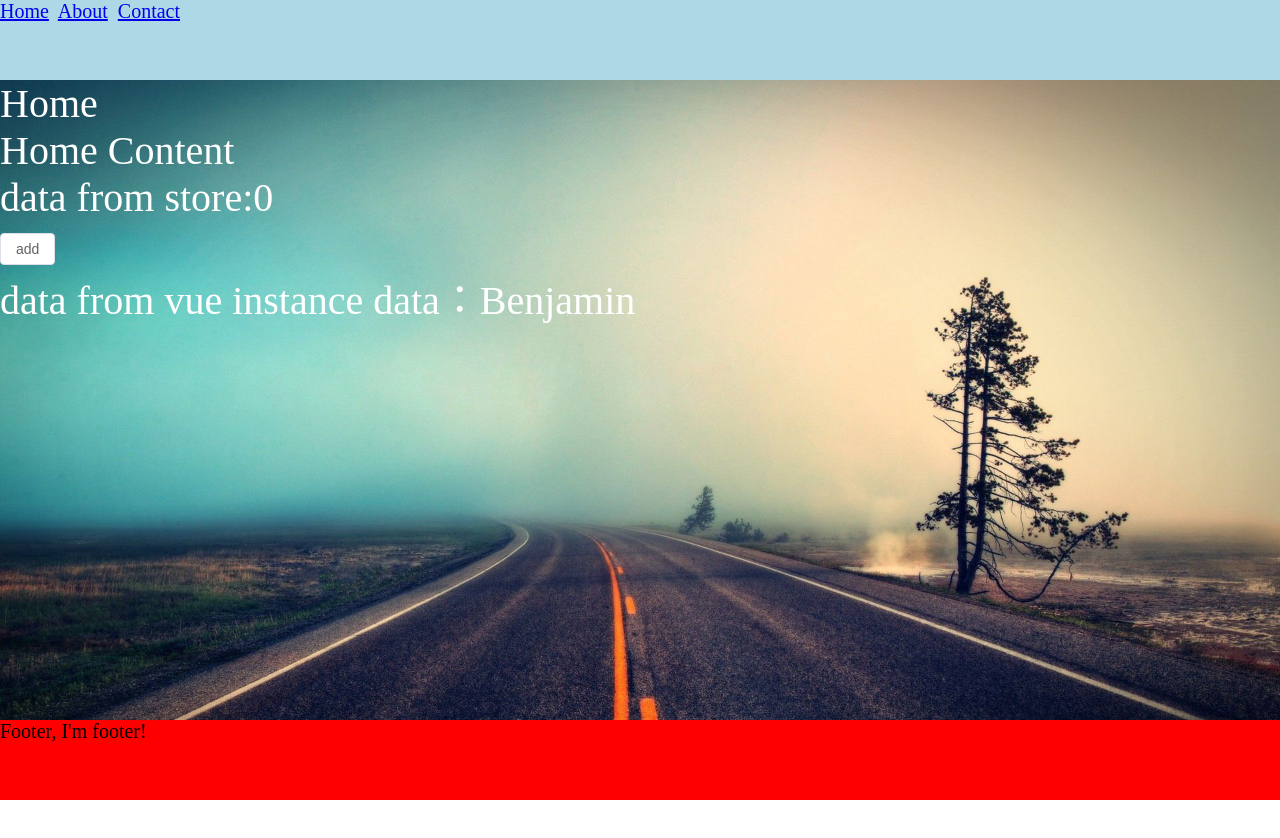
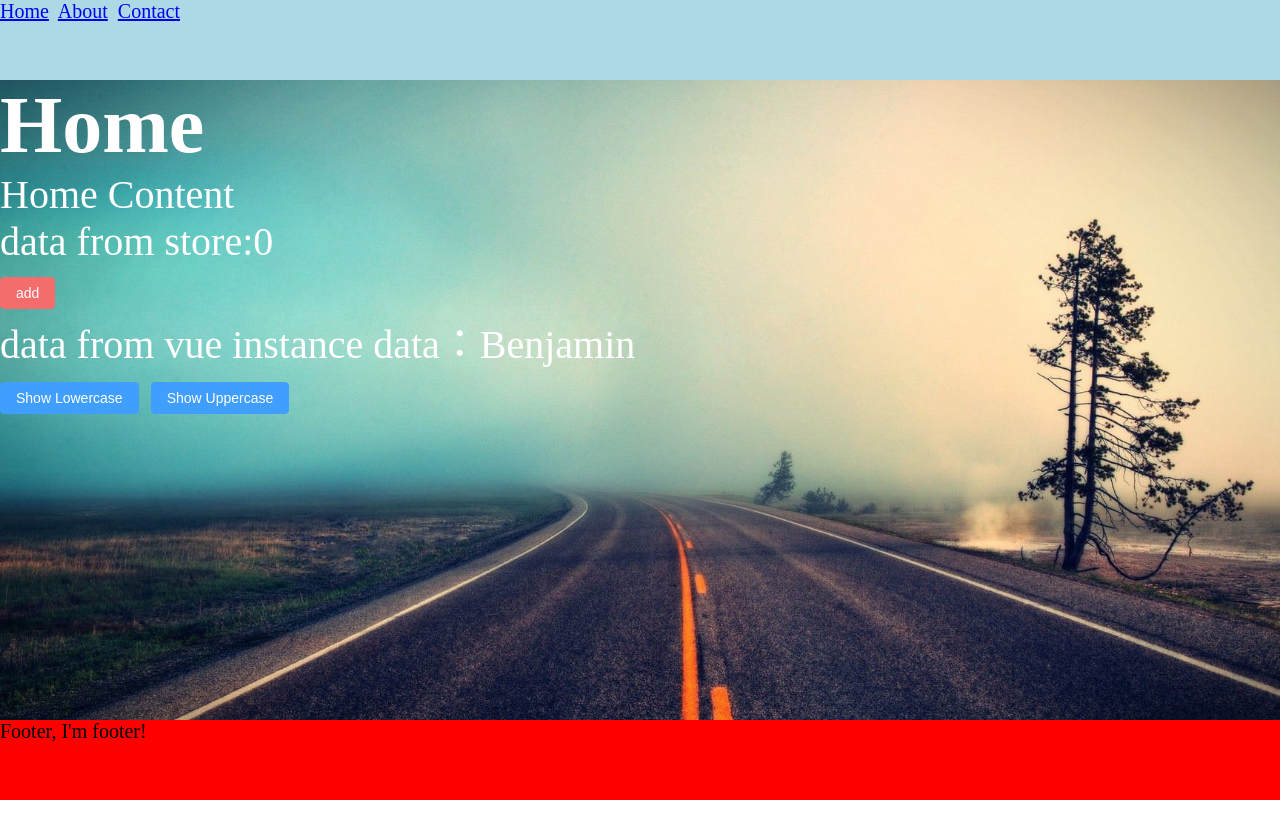
Before and after one commit to Benjamin8911/vue3-demo, a Vue app: page / in a window 1280 px wide. Shown: the top 838 px of the page. After the commit the page ends 800 px from the top, so only its background shows below. Built offline with nearby package versions, Linux system fonts and the light colour scheme.

Commit message:
did some css work

```diff
--- a/src/components/Header/index.vue
+++ b/src/components/Header/index.vue
@@ -2,7 +2,7 @@
   <div class="header">
     <router-link to="/">Home</router-link>&nbsp;
     <router-link to="/about">About</router-link>&nbsp;
-    <router-link to="/context">Contact</router-link>
+    <router-link to="/contact">Contact</router-link>
   </div>
 </template>
 <style lang="less" scoped>
--- a/src/index.less
+++ b/src/index.less
@@ -3,7 +3,3 @@
   margin: 0;
   padding: 0;
 }
-
-#app {
-  padding: 80px 0;
-}
--- a/src/pages/About/About.vue
+++ b/src/pages/About/About.vue
@@ -1,5 +1,11 @@
 <template>
-  <div>
-    About Content
+  <div class="about">
+    <h1>About</h1>
+    <p>About content</p>
   </div>
 </template>
+<style lang="less" scoped>
+.about {
+  padding: 80px 0;
+}
+</style>
--- /dev/null
+++ b/src/pages/Contact/Contact.vue
@@ -0,0 +1,16 @@
+<template>
+  <div class="contact">
+    <h1>Contact</h1>
+    <p>Contact Content</p>
+  </div>
+</template>
+<script>
+export default {
+
+}
+</script>
+<style lang="less" scoped>
+.contact {
+  padding: 80px 0;
+}
+</style>
--- a/src/pages/Context/Context.vue
+++ /dev/null
@@ -1,11 +0,0 @@
-<template>
-  <div>
-    <div>Context</div>
-    <p>Context Content</p>
-  </div>
-</template>
-<script>
-export default {
-
-}
-</script>
--- a/src/pages/Home/Home.vue
+++ b/src/pages/Home/Home.vue
@@ -1,14 +1,17 @@
 <template>
   <div class="home">
-    <div>Home</div>
+    <h1>Home</h1>
     <p>Home Content</p>
     <p>data from store:{{counter.count}}</p>
-    <el-button @click="change">add</el-button>
+    <el-button type="danger" @click="change">add</el-button>
     <p>data from vue instance data：{{name}}</p>
+    <el-button type="primary" @click="showLower">Show Lowercase</el-button>
+    <el-button type="primary" @click="showUpper">Show Uppercase</el-button>
   </div>
 </template>
 <script>
 import {useCounterStore} from '@/store/index'
+import { ElMessage } from 'element-plus'
 export default {
   setup() {
     const counter = useCounterStore()
@@ -22,15 +25,32 @@ export default {
     return {
       name: 'Benjamin'
     }
+  },
+  methods: {
+    showLower() {
+      this.name = this.name.toLowerCase()
+      ElMessage({
+        message: 'Lowercase success',
+        type: 'success'
+      })
+    },
+    showUpper() {
+      this.name = this.name.toUpperCase()
+      ElMessage({
+        message: 'Uppercase success',
+        type: 'success'
+      })
+    }
   }
 }
 </script>
 <style lang="less" scoped>
 .home {
-  height: 800px;
+  height: 100vh;
+  padding: 80px 0;
   font-size: 40px;
   color: #fff;
   background: url('@/assets/img/123.jpeg') no-repeat left top;
-  background-size: contain;
+  background-size: cover;
 }
 </style>
--- a/src/router/index.js
+++ b/src/router/index.js
@@ -1,7 +1,7 @@
 import {createRouter, createWebHashHistory} from 'vue-router'
 import Home from '../pages/Home/Home.vue'
 import About from '../pages/About/About.vue'
-import Context from '../pages/Context/Context.vue'
+import Contact from '../pages/Contact/Contact.vue'
 
 const routes = [
   {
@@ -13,8 +13,8 @@ const routes = [
     component: About
   },
   {
-    path: '/context',
-    component: Context
+    path: '/contact',
+    component: Contact
   }
 ]
 
```
